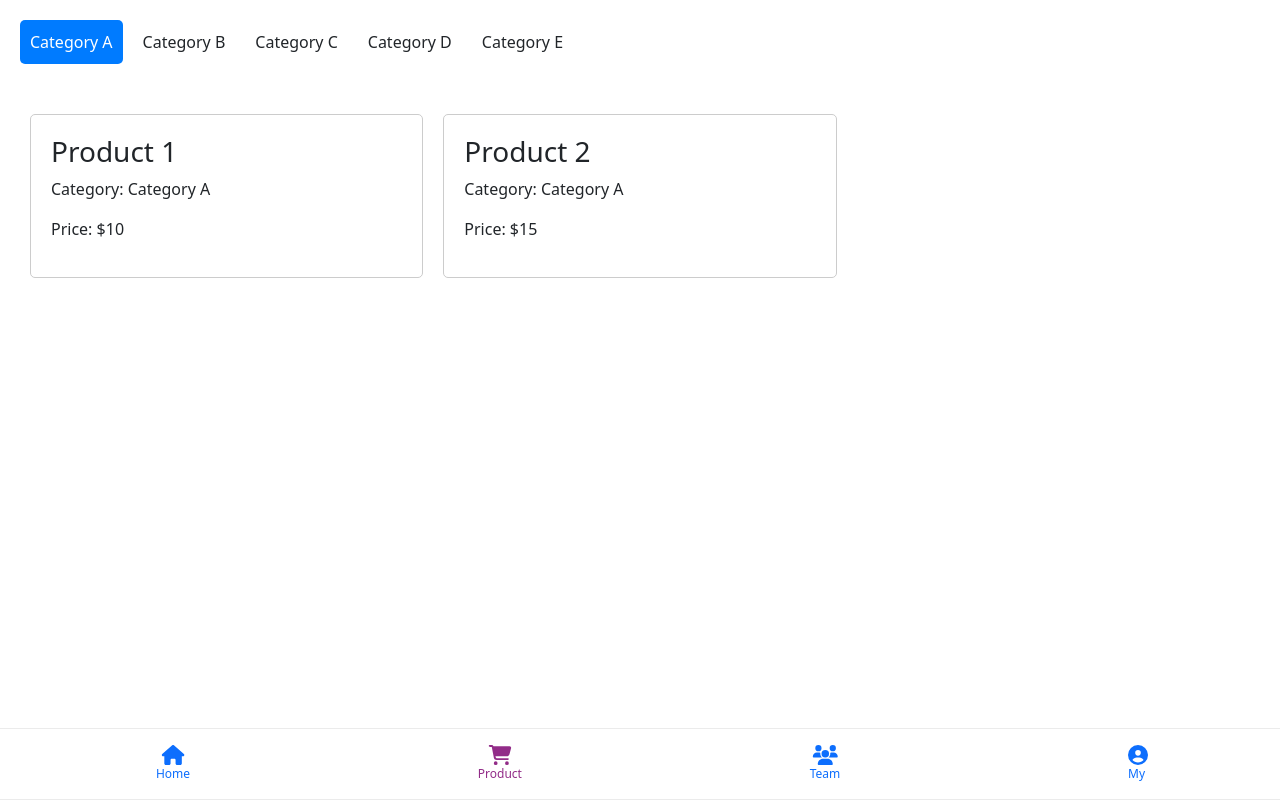
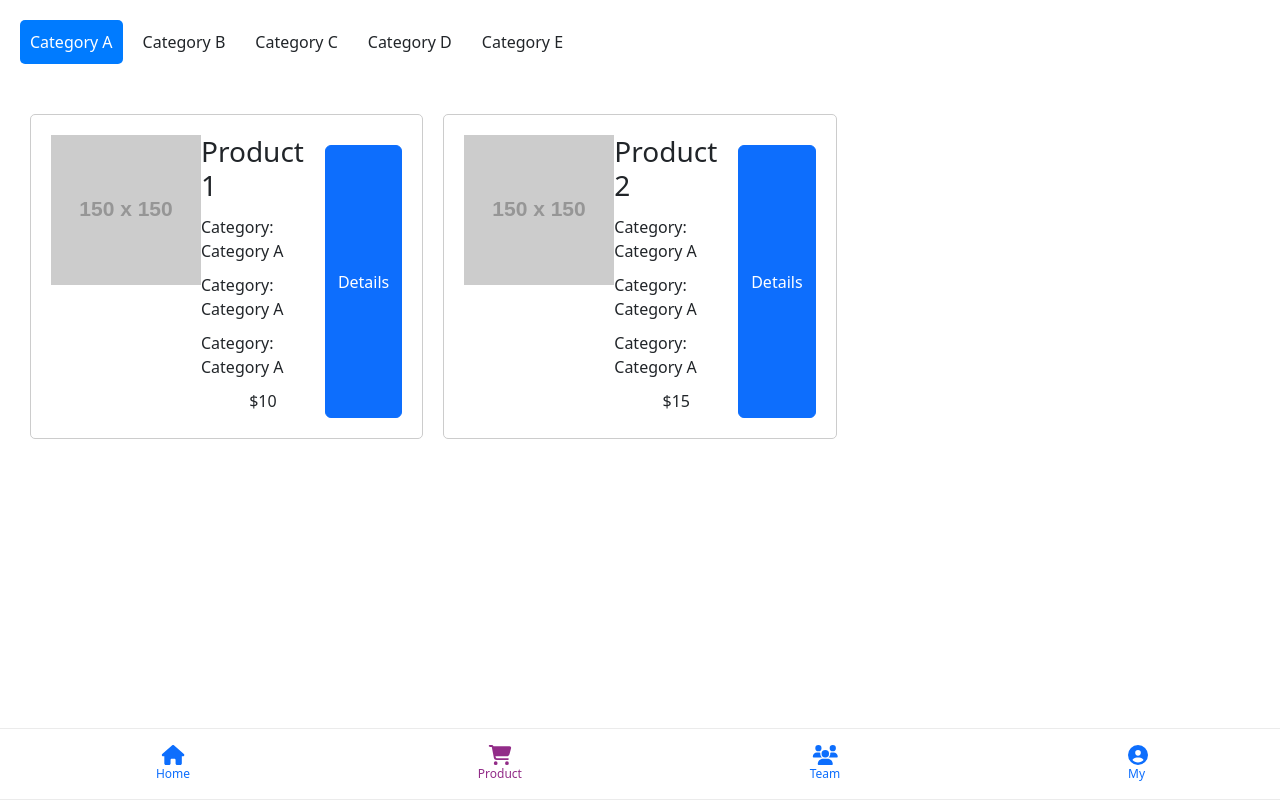
Before and after one commit to Roshan8026/ecommerce_react, a React (Create React App) app: page /products in a window 1280 px wide. Built offline with nearby package versions, Linux system fonts and the light colour scheme.

Commit message:
product is added

```diff
--- a/src/component/MyComponent.css
+++ b/src/component/MyComponent.css
@@ -6,6 +6,11 @@
     flex-grow: 1; /* Allow the title to take up remaining space */
   }
 
+
   .arrow-icon {
-    margin-left: 8px; /* Adjust the gap between the title and the arrow */
+    transition: transform 0.3s ease;
   }
+
+  .arrow-icon.open {
+    transform: rotate(90deg); /* Rotates the arrow 90 degrees to point downwards */
+  }
--- a/src/component/MyComponent.jsx
+++ b/src/component/MyComponent.jsx
@@ -1,6 +1,6 @@
 import React, { useState } from 'react';
-import { FaUser, FaAngleRight } from 'react-icons/fa'; // Importing the user and right arrow icons
-import './MyComponent.css'; // Import your CSS file for styling
+import { FaUser, FaAngleRight } from 'react-icons/fa';
+import './MyComponent.css';
 
 const MyComponent = () => {
   const [accordionItems, setAccordionItems] = useState([
@@ -26,13 +26,11 @@ const MyComponent = () => {
               type="button"
               onClick={() => toggleAccordion(item.id)}
             >
-              <FaUser className="user-icon" /> {/* User icon */}
+              <FaUser className="user-icon" />
               <span className="accordion-title">{item.title}</span>
-              {!item.isOpen && (
-                <span className="arrow-icon">
-                  <FaAngleRight /> {/* Right arrow icon */}
-                </span>
-              )}
+              <span className={`arrow-icon ${item.isOpen ? 'open' : ''}`}>
+                <FaAngleRight />
+              </span>
             </button>
           </div>
         ))}
--- a/src/component/ProductComponent.css
+++ b/src/component/ProductComponent.css
@@ -56,3 +56,47 @@
       width: calc(100% - 20px);
     }
   }
+
+  .product-container {
+    display: flex;
+    justify-content: space-between; /* Ensure space between columns */
+  }
+
+  .product-card {
+    display: flex; /* Display children in a row */
+    margin-bottom: 20px; /* Add some spacing between product cards */
+  }
+
+  .product-image {
+    flex: 1; /* Take up one-third of the space */
+  }
+
+  .product-details {
+    flex: 1; /* Take up two-thirds of the space */
+    display: flex;
+    flex-direction: column;
+    justify-content: space-between;
+  }
+
+  /* Additional styling for product details */
+  .product-details h3 {
+    margin-top: 0;
+  }
+
+  .product-details p {
+    margin: 5px 0;
+  }
+
+  .category-list {
+    flex: 1; /* Make category list take up one-third of the space */
+  }
+
+  .product-details p:last-child {
+    text-align: center; /* Center the last paragraph (which contains the price) */
+  }
+
+  .btn-container {
+    display: flex;
+    justify-content: center;
+    margin-top: 10px; /* Adjust as needed */
+  }
--- a/src/component/ProductComponent.jsx
+++ b/src/component/ProductComponent.jsx
@@ -1,26 +1,40 @@
 import React, { useState } from 'react';
 import './ProductComponent.css'; // Import your CSS file for styling
+import { Button } from 'react-bootstrap';
+import { NavLink } from 'react-router-dom'; // Import NavLink from react-router-dom
 
 // Sample data for products and categories
 const productsData = [
-  { id: 1, name: "Product 1", category: "Category A", price: "$10" },
-  { id: 2, name: "Product 2", category: "Category A", price: "$15" },
-  { id: 3, name: "Product 3", category: "Category B", price: "$20" },
-  { id: 4, name: "Product 4", category: "Category B", price: "$25" },
-  { id: 5, name: "Product 5", category: "Category C", price: "$30" },
-  { id: 6, name: "Product 6", category: "Category D", price: "$35" }, // Added product for Category D
-  { id: 7, name: "Product 7", category: "Category D", price: "$40" }, // Added product for Category D
-  { id: 8, name: "Product 8", category: "Category E", price: "$45" }, // Added product for Category E
-  { id: 9, name: "Product 9", category: "Category E", price: "$50" }, // Added product for Category E
+  { id: 1, name: "Product 1", category: "Category A", price: "$10", image: "https://via.placeholder.com/150" },
+  { id: 2, name: "Product 2", category: "Category A", price: "$15", image: "https://via.placeholder.com/150" },
+  { id: 3, name: "Product 3", category: "Category B", price: "$20", image: "https://via.placeholder.com/150" },
+  { id: 4, name: "Product 4", category: "Category B", price: "$25", image: "https://via.placeholder.com/150" },
+  { id: 5, name: "Product 5", category: "Category C", price: "$30", image: "https://via.placeholder.com/150" },
+  { id: 6, name: "Product 6", category: "Category D", price: "$35", image: "https://via.placeholder.com/150" }, // Added product for Category D
+  { id: 7, name: "Product 7", category: "Category D", price: "$40", image: "https://via.placeholder.com/150" }, // Added product for Category D
+  { id: 8, name: "Product 8", category: "Category E", price: "$45", image: "https://via.placeholder.com/150" }, // Added product for Category E
+  { id: 9, name: "Product 9", category: "Category E", price: "$50", image: "https://via.placeholder.com/150" }, // Added product for Category E
 ];
 
 const categories = Array.from(new Set(productsData.map(product => product.category)));
 
 const Product = ({ product }) => (
   <div className="product-card">
-    <h3>{product.name}</h3>
-    <p>Category: {product.category}</p>
-    <p>Price: {product.price}</p>
+    <div className="product-image">
+      <img src={product.image} alt={product.name} />
+    </div>
+    <div className="product-details">
+      <h3>{product.name}</h3>
+      <p>Category: {product.category}</p>
+      <p>Category: {product.category}</p>
+      <p>Category: {product.category}</p>
+      <p>{product.price}</p>
+    </div>
+    <div className="btn-container">
+      <Button variant="primary" type="submit" className="btn-details">
+        Details
+      </Button>
+    </div>
   </div>
 );
 
```
